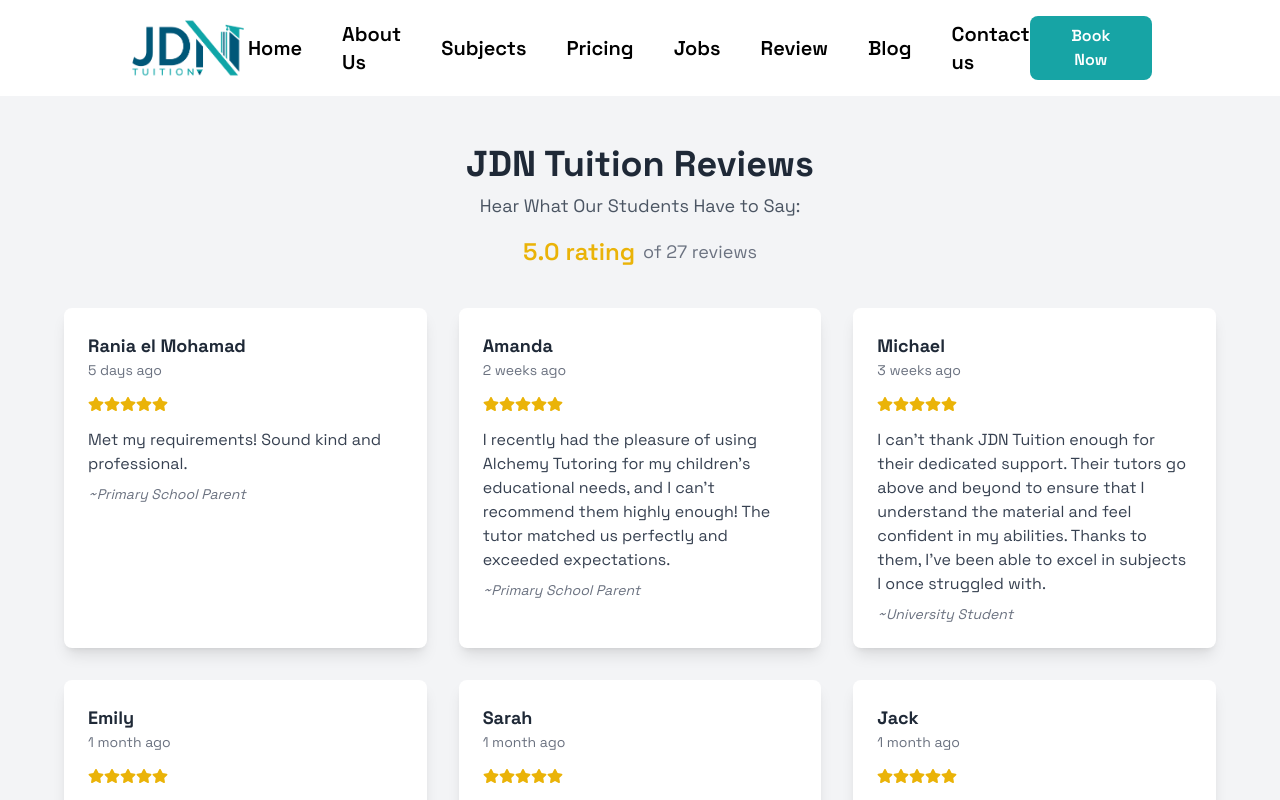
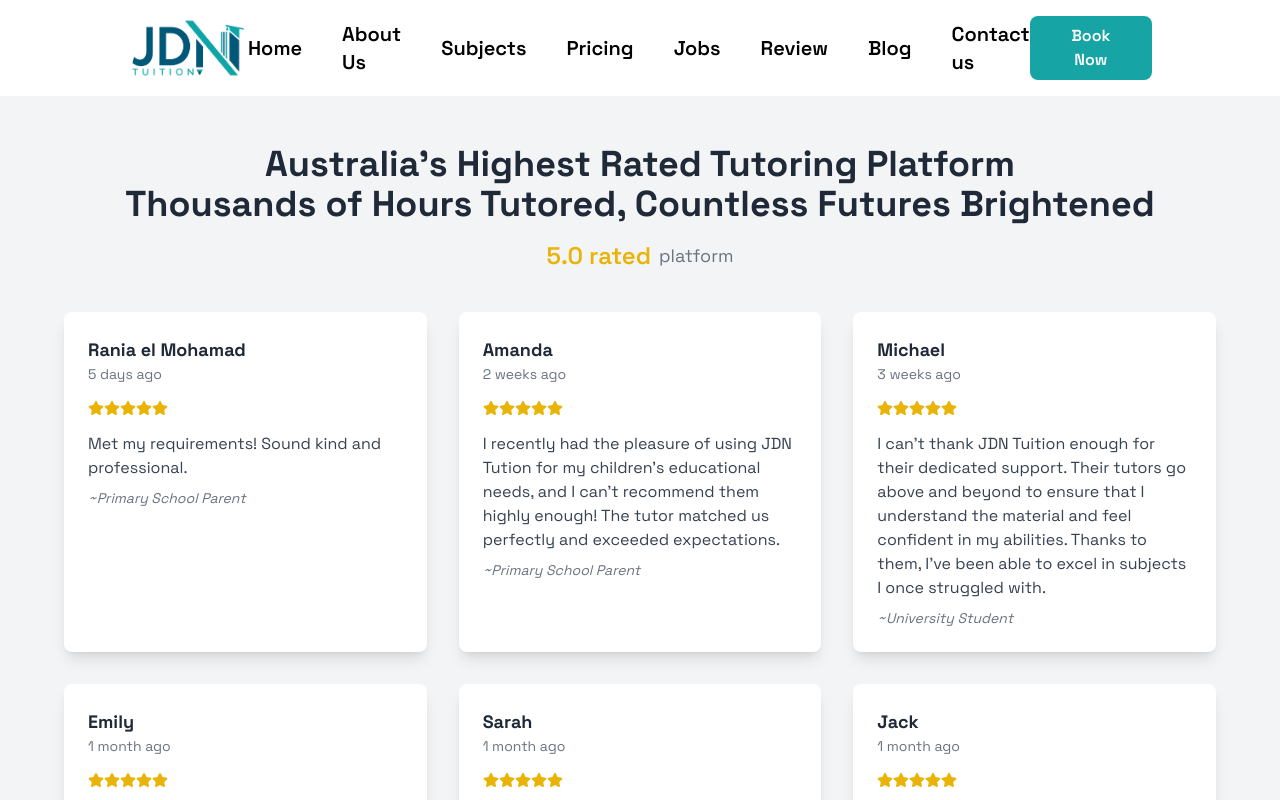
Before and after one commit to HadiaFaisal19/jdntuition, a Next.js app: page /reviews in a window 1280 px wide. Shown: the top 800 px of the page. Built offline with nearby package versions, Linux system fonts and the light colour scheme.

Commit message:
updated the reviews section and page

```diff
--- a/app/reviews/page.tsx
+++ b/app/reviews/page.tsx
@@ -15,7 +15,7 @@
       date: "2 weeks ago",
       rating: 5,
       review:
-        "I recently had the pleasure of using Alchemy Tutoring for my children's educational needs, and I can't recommend them highly enough! The tutor matched us perfectly and exceeded expectations.",
+        "I recently had the pleasure of using JDN Tution for my children's educational needs, and I can't recommend them highly enough! The tutor matched us perfectly and exceeded expectations.",
       role: "Primary School Parent",
     },
     {
@@ -56,13 +56,16 @@
     <div className="pt-[9rem] py-16 px-4 bg-gray-100">
       {/* Header Section */}
       <div className="max-w-6xl mx-auto text-center mb-10">
-        <h1 className="text-4xl font-bold text-gray-800">JDN Tuition Reviews</h1>
-        <p className="mt-2 text-lg text-gray-600">
-          Hear What Our Students Have to Say:
-        </p>
+        <h1 className="text-4xl font-bold text-gray-800">Australia’s Highest Rated Tutoring Platform
+        </h1>
+        <h1 className="text-4xl font-bold text-gray-800">
+        Thousands of Hours Tutored, Countless Futures Brightened</h1>
+        <h4 className="mt-2 text-lg font-semibold text-gray-600">
+
+        </h4>
         <div className="mt-4 text-yellow-500 flex items-center justify-center space-x-2">
-          <span className="text-2xl font-semibold">5.0 rating</span>
-          <span className="text-lg text-gray-500">of 27 reviews</span>
+          <span className="text-2xl font-semibold">5.0 rated</span>
+          <span className="text-lg text-gray-500">platform</span>
         </div>
       </div>
 
--- a/components/Home/Review/Review.tsx
+++ b/components/Home/Review/Review.tsx
@@ -22,15 +22,15 @@
           <h1 className="text-2xl md:text-3xl lg:text-5xl mt-5 font-bold md:leading-[3rem] lg:leading-[3.3rem] xl:leading-[3.6rem] text-white">
             5-Star Excellence
           </h1>
-          <p className="text-base text-white text-opacity-50 mt-6">
-          Journet Development Network: Building the Pillars of Success
+          <p className="text-base text-white text-opacity-70 mt-6">
+          Raising the Bar for Tutoring Excellence - Countless Success Stories Across All Grade Levels
           </p>
-          <div className="flex items-center space-x-10 mt-5">
+          {/* <div className="flex items-center space-x-10 mt-5">
             <p className="text-white font-bold text-5xl">99%</p>
             <p className="text-white">Success Stores Across<br/> All Grade Levels</p>
-          </div>
+          </div> */}
           <button className="button__cls mt-5 text-white bg-[#17A4A5] hover:bg-[#138F8F]">
-            <Link href="/reviews">View More</Link>
+            <Link href="/reviews">View All</Link>
           </button>
         </div>
         <div className="xl:col-span-2 bg-white rounded-lg overflow-hidden">
```
